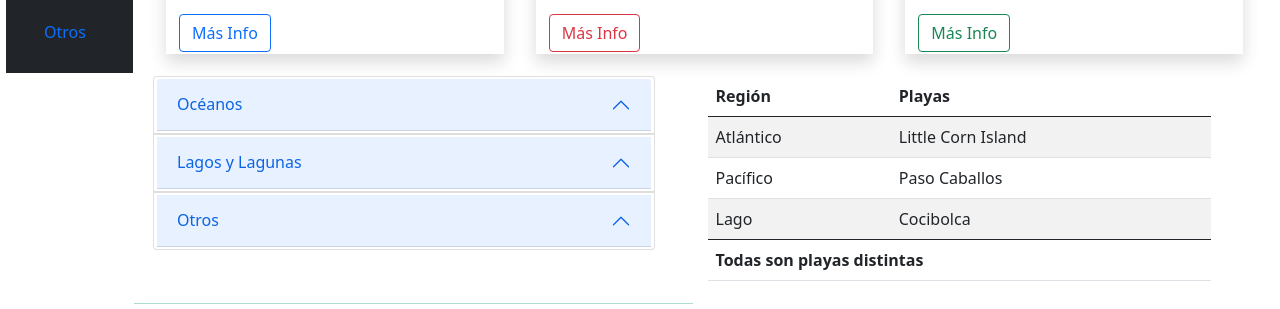
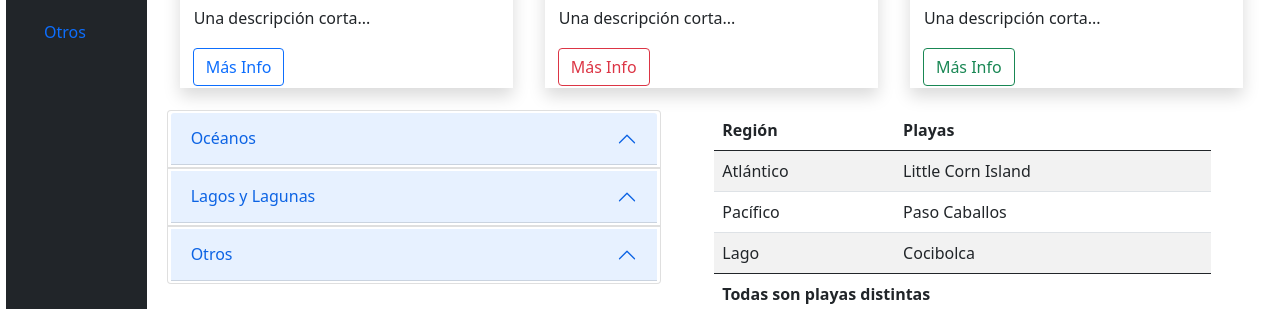
Before and after one commit to LeonelOrochena/PLayas_BT, a plain HTML site: page index.html in a window 1280 px wide. Shown: the part 276-585 px from the top of the page. Drawn offline with nearby package versions, Linux system fonts and the light colour scheme.

Commit message:
FInal_talvez

```diff
--- a/recursos/css/basico.css
+++ b/recursos/css/basico.css
@@ -9,8 +9,8 @@
 }
 
 #lateral{
-    width: 10%;
-    height: 100%;
+    width: 150px;
+    height: 590px;
 }
 
 #banner h2{
```
Also changed, not shown: index.html (+1 -1 lines).
